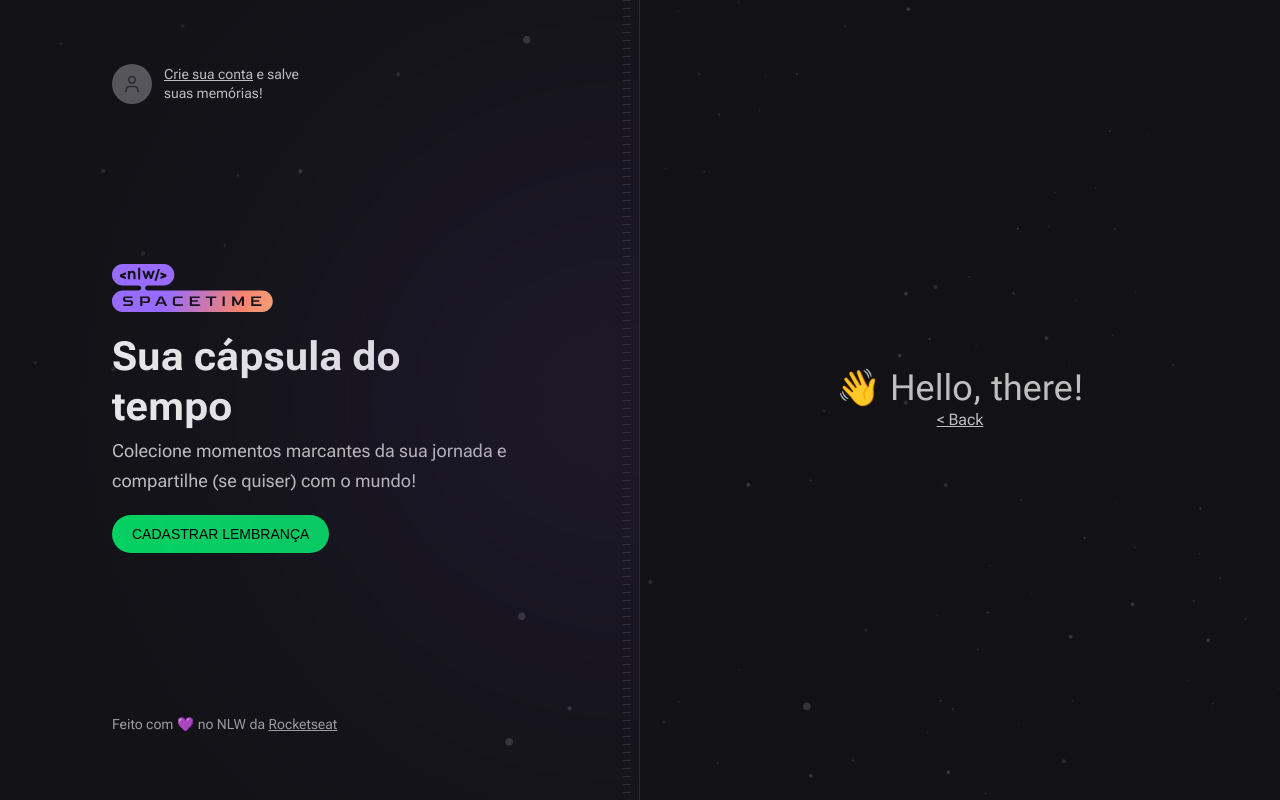
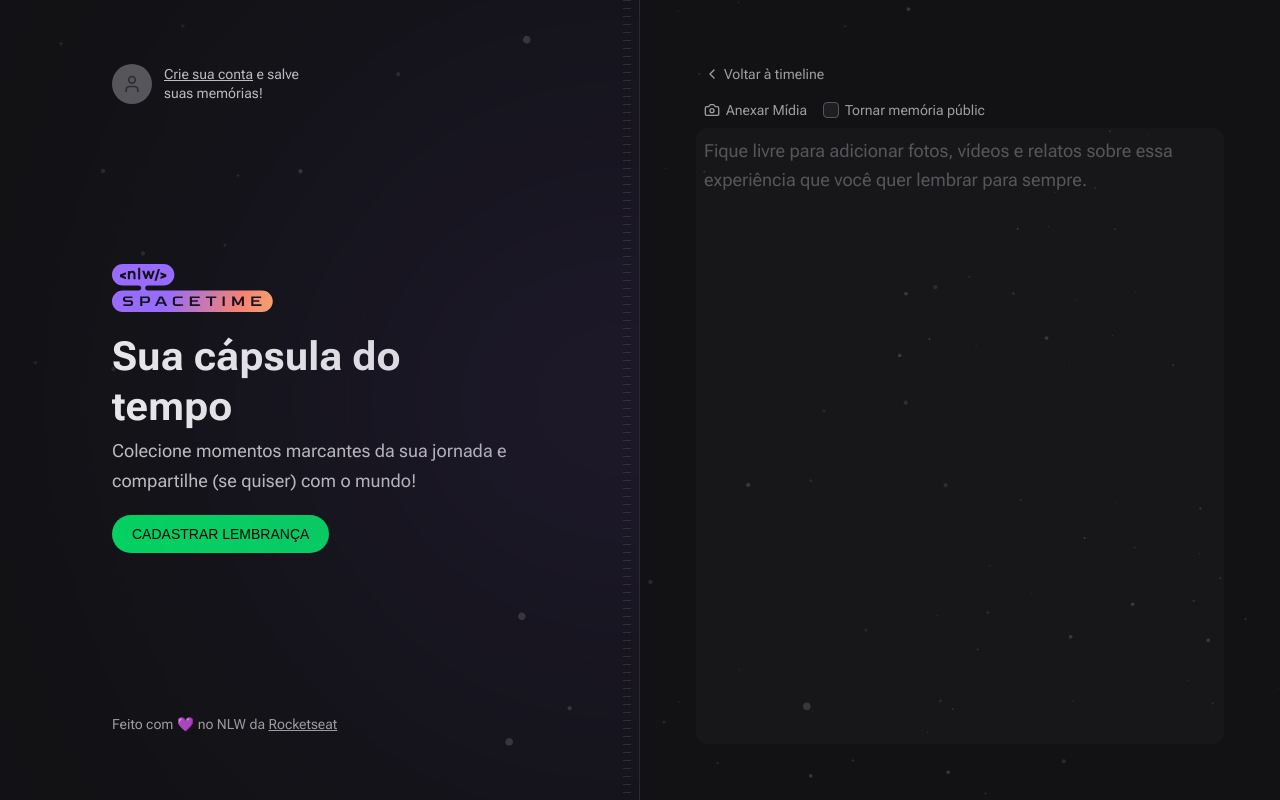
Before and after one commit to juliolmuller/nlw-spacetime, a Next.js app in the folder web/: page /memories/new in a window 1280 px wide. Built offline with nearby package versions, Linux system fonts and the light colour scheme; no server answers; a web font is replaced by a local one.

Commit message:
feat create form to add memories (pending integration)

```diff
--- a/web/package.json
+++ b/web/package.json
@@ -27,6 +27,7 @@
   },
   "devDependencies": {
     "@rocketseat/eslint-config": "^1.2.0",
+    "@tailwindcss/forms": "^0.5.3",
     "@types/node": "^18.0.0",
     "@types/react": "^18.2.6",
     "@types/react-dom": "^18.2.4",
--- a/web/src/app/memories/new/page.tsx
+++ b/web/src/app/memories/new/page.tsx
@@ -1,12 +1,58 @@
+import { CameraIcon, ChevronLeftIcon } from 'lucide-react'
 import Link from 'next/link'
 
 export default function NewMemoryPage() {
   return (
-    <div className="flex flex-1 flex-col items-center justify-center">
-      <p className="text-4xl">👋 Hello, there!</p>
-      <Link className="underline transition-colors hover:text-gray-50" href="/">
-        &lt; Back
+    <div className="flex flex-1 flex-col gap-4">
+      <Link
+        className="flex items-center gap-1 self-start text-sm text-gray-200 transition-colors hover:text-gray-100"
+        href="/"
+      >
+        <ChevronLeftIcon className="h-4 w-4" />
+        Voltar à timeline
       </Link>
+
+      <form className="flex flex-1 flex-col gap-4">
+        <div className="flex items-center gap-4">
+          <label
+            className="flex cursor-pointer items-center gap-1.5 text-sm text-gray-200 transition-colors hover:text-gray-100"
+            htmlFor="media"
+            tabIndex={0}
+          >
+            <input
+              className="invisible absolute"
+              type="file"
+              id="media"
+              name="cover"
+            />
+            <CameraIcon className="h-4 w-4" />
+            Anexar Mídia
+          </label>
+
+          <label
+            className="flex cursor-pointer items-center gap-1.5 text-sm text-gray-200 transition-colors hover:text-gray-100"
+            htmlFor="isPublic"
+            tabIndex={0}
+          >
+            <input
+              className="h4- w-4 rounded border-gray-400 bg-gray-700 text-purple-500"
+              type="checkbox"
+              id="isPublic"
+              name="isPublic"
+              tabIndex={-1}
+            />
+            Tornar memória públic
+          </label>
+        </div>
+
+        <textarea
+          className="w-full flex-1 resize-none rounded border-0 bg-transparent p-0 text-lg leading-relaxed text-gray-100 placeholder:text-gray-400 focus:bg-gray-300 focus:bg-opacity-5 focus:ring-8 focus:ring-gray-300 focus:ring-opacity-5"
+          autoFocus
+          name="content"
+          placeholder="Fique livre para adicionar fotos, vídeos e relatos sobre essa experiência que você quer lembrar para sempre."
+          spellCheck={false}
+        />
+      </form>
     </div>
   )
 }
--- a/web/tailwind.config.js
+++ b/web/tailwind.config.js
@@ -89,5 +89,5 @@
       },
     },
   },
-  plugins: [],
+  plugins: [require('@tailwindcss/forms')],
 }
```
Also changed, not shown: 1 other file (tests, documents, lock files or other folders).
